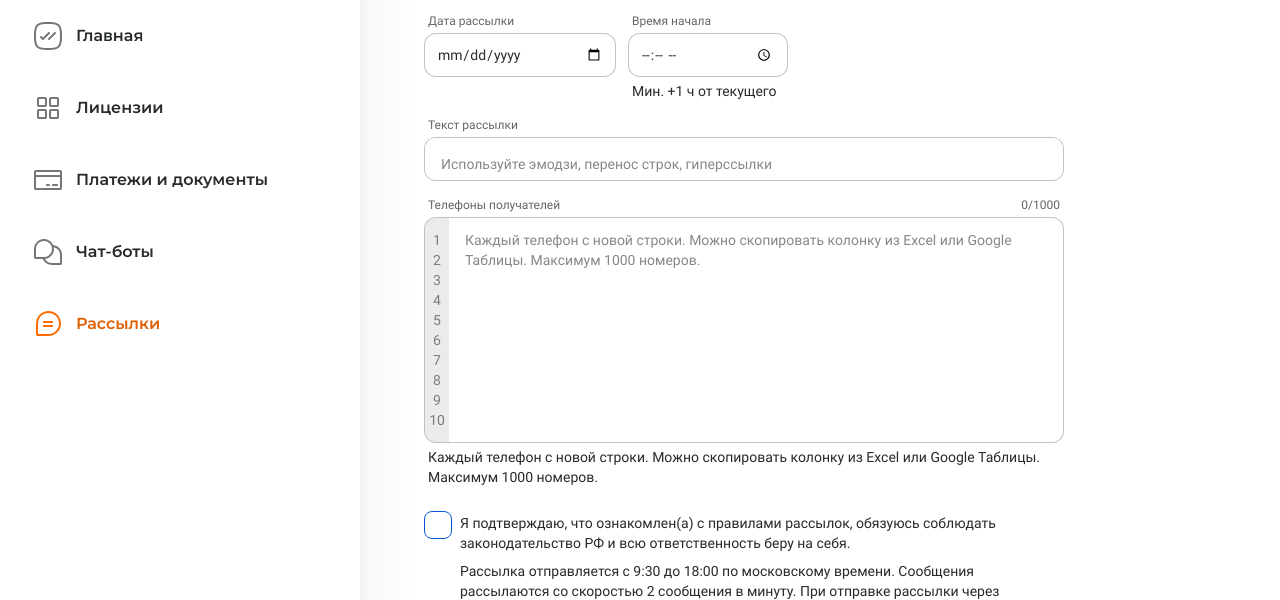
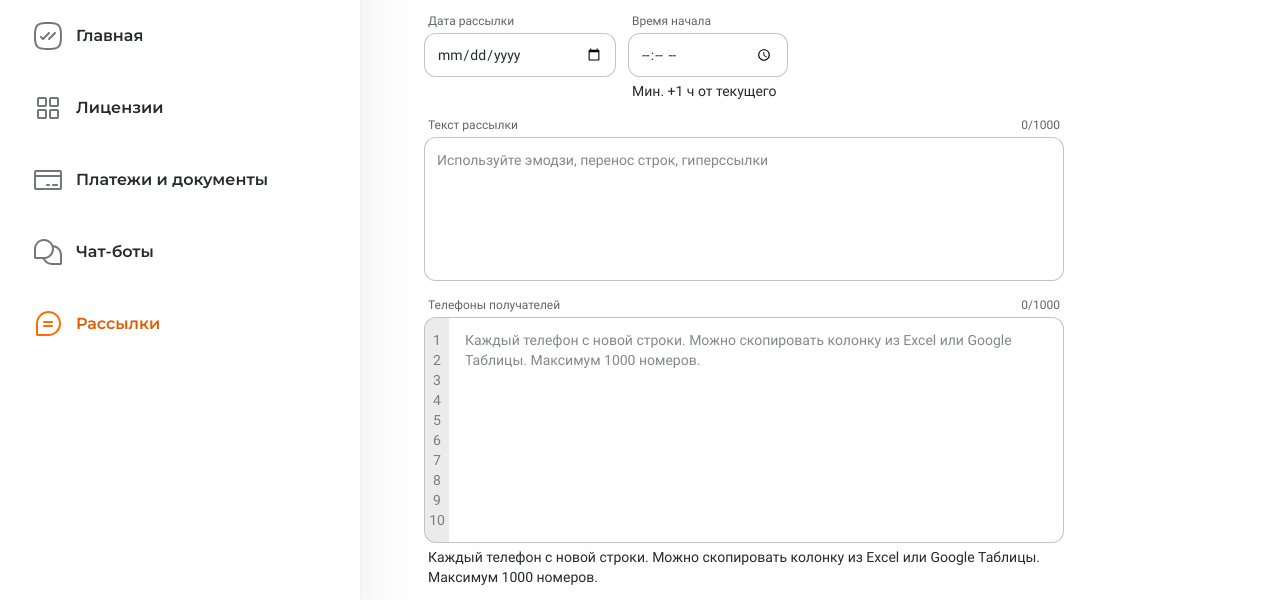
Before and after one commit to PsarewIvan/account-wazapa, a plain HTML site: page mailing.html in a window 1280 px wide. Both pictures are taken after a click on the button "Создать рассылку". Shown: the part 147-747 px from the top of the page. Drawn offline with Linux system fonts and the light colour scheme.

Commit message:
fix: after review

```diff
--- a/mailing.html
+++ b/mailing.html
@@ -281,7 +281,11 @@
                             class="new-mail-form__block new-mail-form__text-block"
                         >
                             <span class="new-mail-form__label"
-                                >Текст рассылки</span
+                                >Текст рассылки
+                                <span
+                                    class="new-mail-form__label-number js-form-tel-limit"
+                                    >0/1000</span
+                                ></span
                             >
                             <textarea
                                 class="form-input form-input_textarea"
--- a/styles.css
+++ b/styles.css
@@ -1588,7 +1588,14 @@ body.modal-open {
 }
 
 .form-input_textarea {
-    padding: 16px 48px 16px 16px;
+    height: 144px;
+    padding: 12px 44px 12px 12px;
+}
+
+@media (max-width: 767px) {
+    .form-input_textarea {
+        height: 168px;
+    }
 }
 
 .form-input::placeholder {
```
